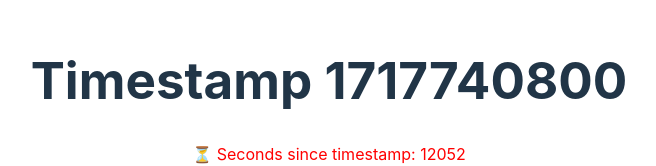
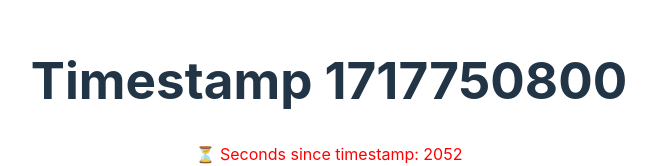
Before and after one commit to sashayio/timestmap, a Preact app: page / in a window 1280 px wide. Shown: the part 180-346 px from the top of the page, without its empty margins (311-967 px from the left). Built offline with nearby package versions, Linux system fonts and the light colour scheme.

Commit message:
fix time

```diff
--- a/src/app.tsx
+++ b/src/app.tsx
@@ -1,7 +1,7 @@
 import './app.css'
 import TimeSinceTimestamp from './timestamp'
 
-const timestamp = 1717740800;
+const timestamp = 1717750800;
 
 export function App() {
   return (
```
